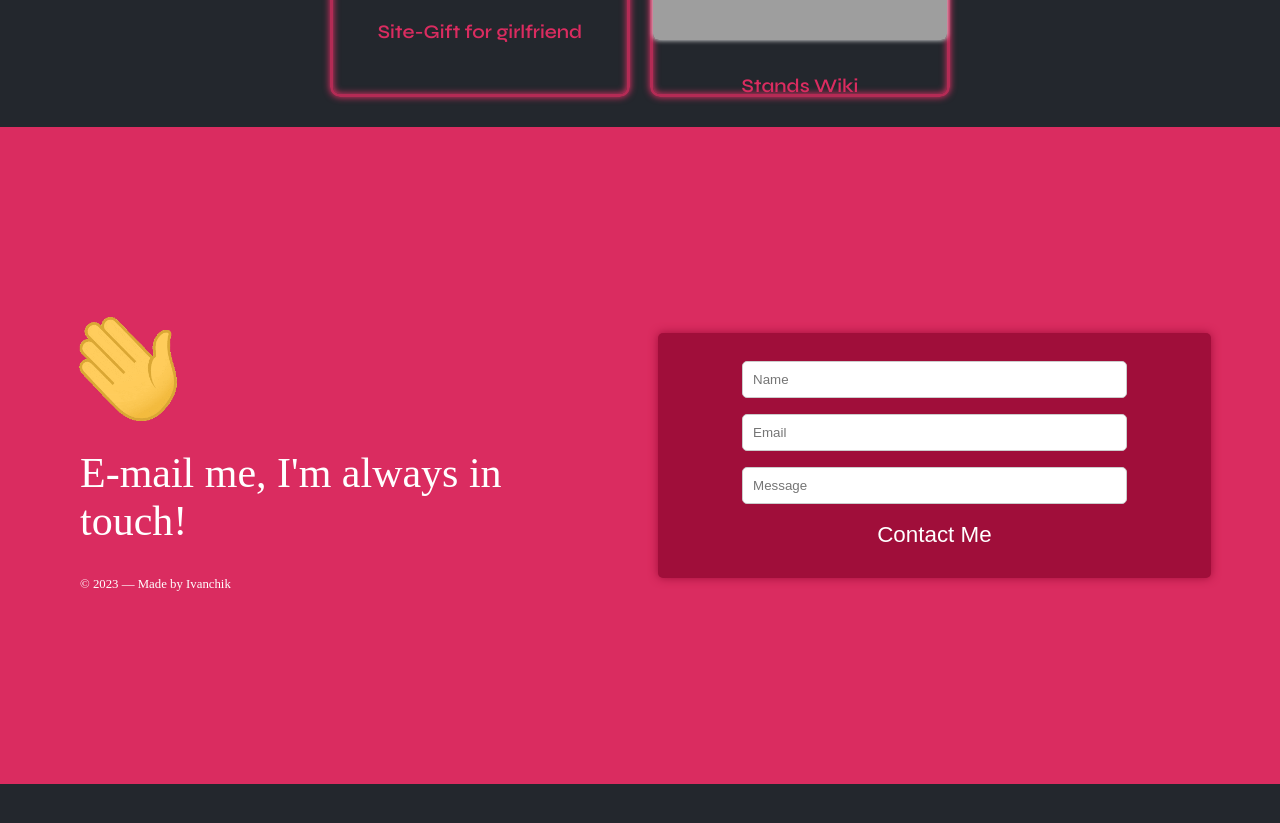
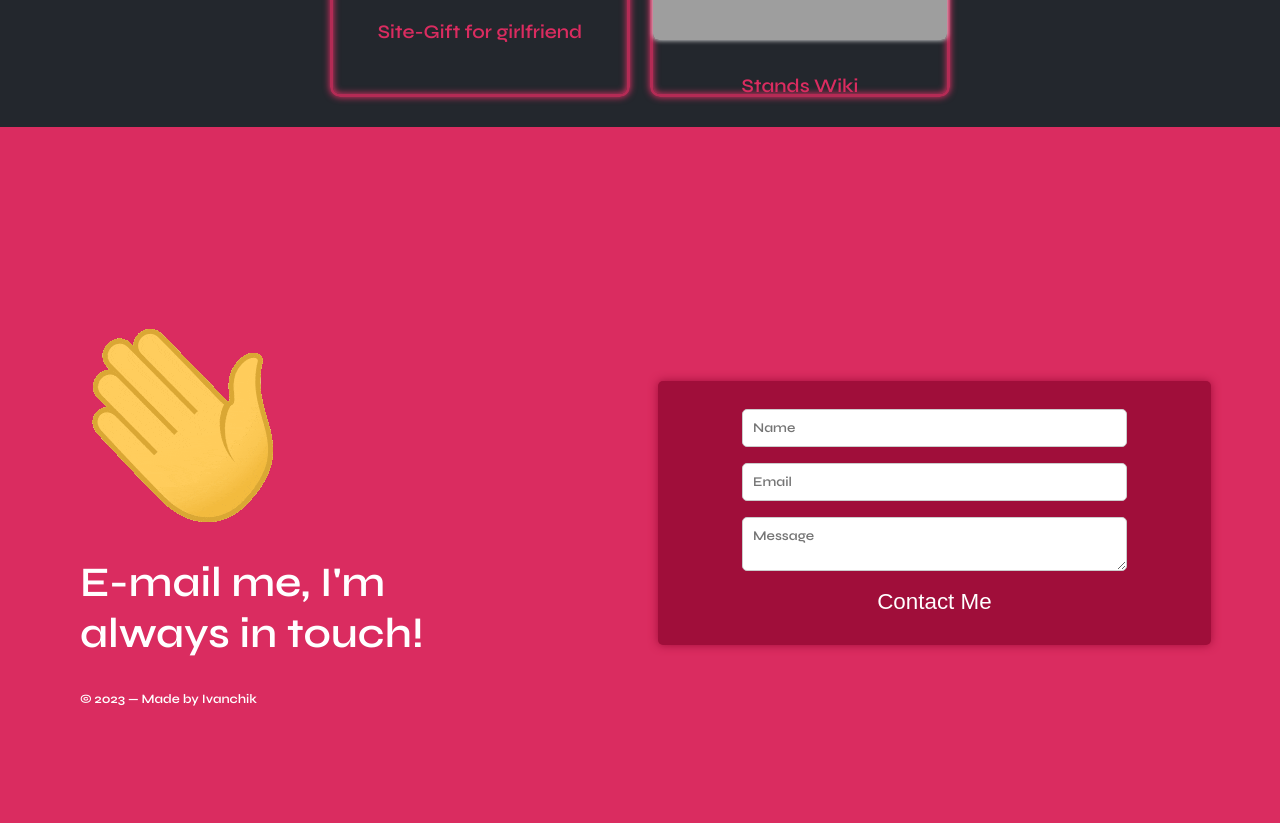
Before and after one commit to IvanchikIvan/Ivanchik-Portfolio, a React (Create React App) app in the folder client/: page / in a window 1280 px wide. Shown: the part 1420-2243 px from the top of the page. Before the commit the page ends 2204 px from the top, so only its background shows below. Built offline with nearby package versions, Linux system fonts and the light colour scheme; grey boxes are pictures that could not be loaded.

Commit message:
Rewritten class names to match the BEM in the Footer

```diff
--- a/client/src/components/Footer/Footer.css
+++ b/client/src/components/Footer/Footer.css
@@ -7,6 +7,7 @@
   align-items: center;
   flex-direction: row;
   width: 100%;
+  font-family: "Syne", "Syne Placeholder", sans-serif;
   position: relative;
 }
 
@@ -55,12 +56,23 @@
   align-items: center;
 }
 
+.contact-me-form textarea {
+  padding: 10px;
+  width: 75%;
+  margin: 0.5rem 0;
+  border: 1px solid #ccc;
+  border-radius: 5px;
+  font-family: "Syne", "Syne Placeholder", sans-serif;
+  resize: vertical;
+}
+
 .contact-me-form input {
   width: 75%;
   padding: 10px;
   margin: 0.5rem 0;
   border: 1px solid #ccc;
   border-radius: 5px;
+  font-family: "Syne", "Syne Placeholder", sans-serif;
 }
 
 .contact-me-form input[type="text"],
--- a/client/src/components/Footer/Footer.js
+++ b/client/src/components/Footer/Footer.js
@@ -6,10 +6,16 @@ const Footer = () => {
   return (
     <footer className="footer" id="footer">
       <div className="im-glad-to-answer-your-questions">
-        <div className="im-glad-to-answer-your-questions-image__container">
-          <img src={hello} className="im-glad-to-answer-your-questions__image"></img>
+        <div className="im-glad-to-answer-your-questions__image-container">
+          <img
+            src={hello}
+            className="im-glad-to-answer-your-questions__image"
+            alt="Hello Gif"
+          ></img>
         </div>
-        <p>E-mail me, I'm always in touch!</p>
+        <p className="im-glad-to-answer-your-questions__text">
+          E-mail me, I'm always in touch!
+        </p>
         <p className="made-by-Ivanchik">© 2023 — Made by Ivanchik</p>
       </div>
       <div className="contact-me-form-container">
@@ -17,6 +23,7 @@ const Footer = () => {
           <input
             type="text"
             id="name"
+            className="contact-me-form__input"
             placeholder="Name"
             name="name"
             value={null}
@@ -26,21 +33,25 @@ const Footer = () => {
           <input
             type="email"
             id="email"
+            className="contact-me-form__input"
             placeholder="Email"
             name="email"
             value={null}
             onChange={null}
             required
           />
-          <input
+          <textarea
             id="message"
             name="message"
+            className="contact-me-form__textarea"
             value={null}
             placeholder="Message"
             onChange={null}
             required
           />
-          <button type="submit">Contact Me</button>
+          <button type="submit" className="contact-me-form__button">
+            Contact Me
+          </button>
         </form>
       </div>
     </footer>
```
